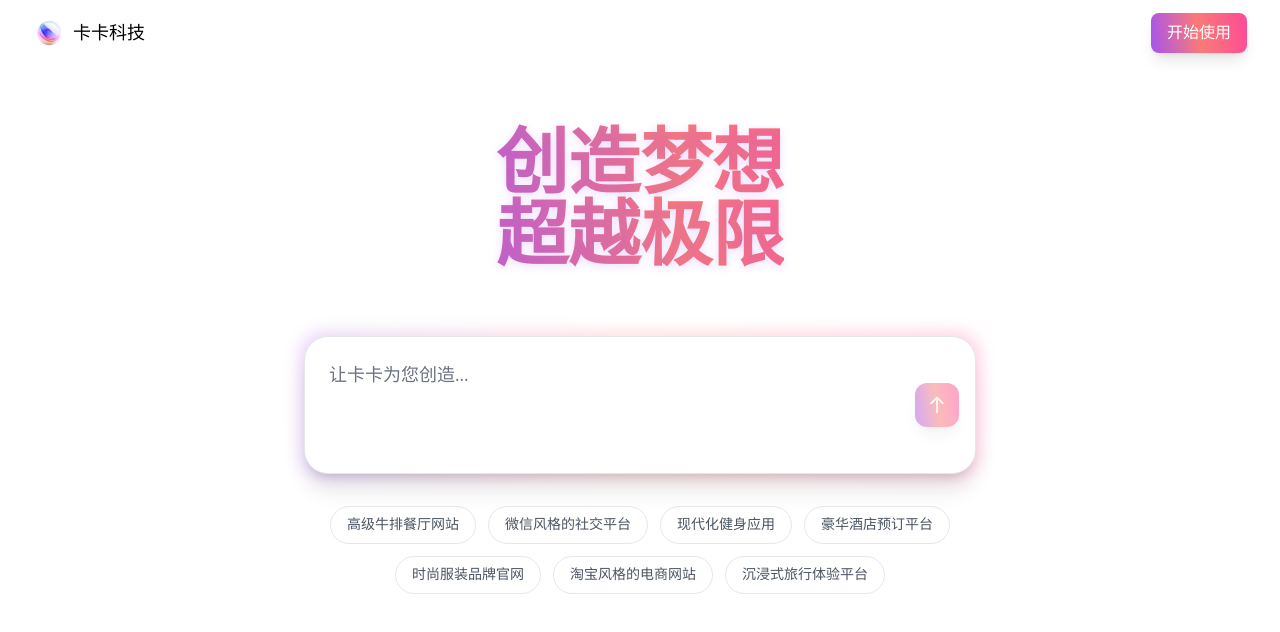
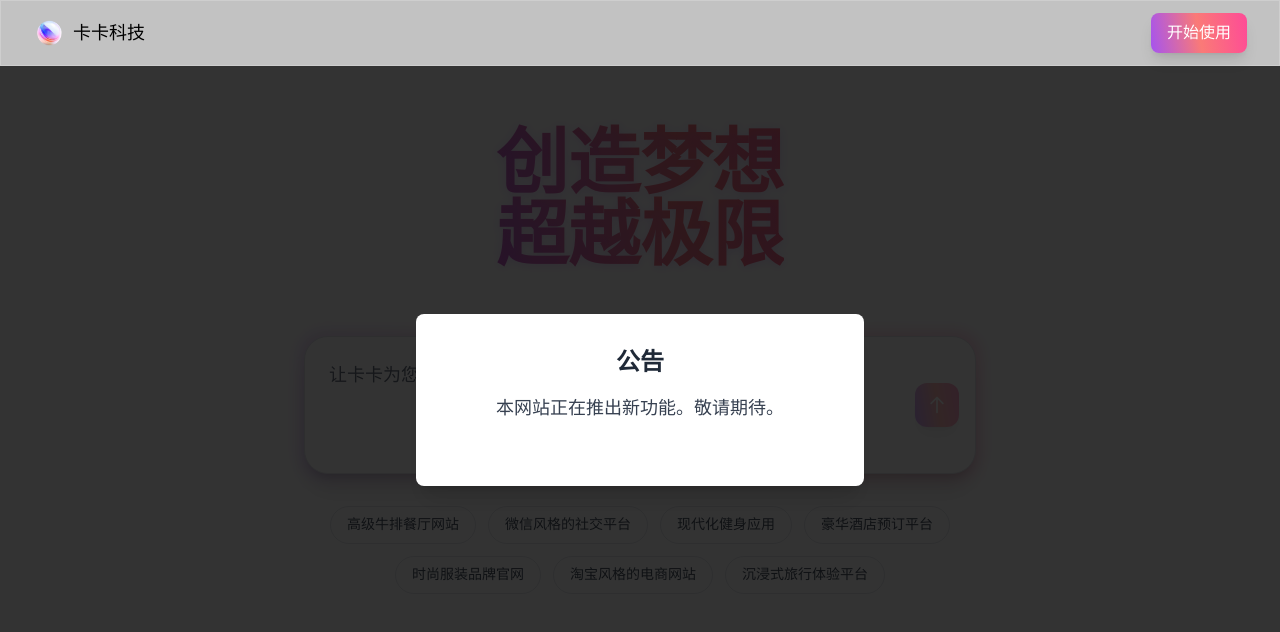
Before and after one commit to andyckt/KakaMVP, a Next.js app: page / in a window 1280 px wide. Shown: the top 632 px of the page. Built offline with nearby package versions, Linux system fonts and the light colour scheme.

Commit message:
maintainance

```diff
--- a/app/layout.tsx
+++ b/app/layout.tsx
@@ -2,6 +2,7 @@ import type { Metadata } from "next";
 import { Inter } from "next/font/google";
 import "./globals.css";
 import { Analytics } from '@vercel/analytics/next';
+import AnnouncementBanner from "@/components/AnnouncementBanner";
 
 const inter = Inter({
   subsets: ["latin"],
@@ -23,6 +24,7 @@ export default function RootLayout({
   return (
     <html lang="zh-CN" className={`${inter.variable}`}>
       <body className={inter.className}>
+        <AnnouncementBanner />
         {children}
         <Analytics />
       </body>
--- /dev/null
+++ b/components/AnnouncementBanner.tsx
@@ -0,0 +1,14 @@
+"use client";
+
+export default function AnnouncementBanner() {
+  return (
+    <div className="fixed inset-0 z-50 flex items-center justify-center bg-black bg-opacity-80">
+      <div className="bg-white p-8 rounded-lg shadow-xl max-w-md w-full text-center">
+        <h2 className="text-2xl font-bold mb-4 text-gray-800">公告</h2>
+        <p className="text-lg mb-8 text-gray-700">
+          本网站正在推出新功能。敬请期待。
+        </p>
+      </div>
+    </div>
+  );
+}
```
